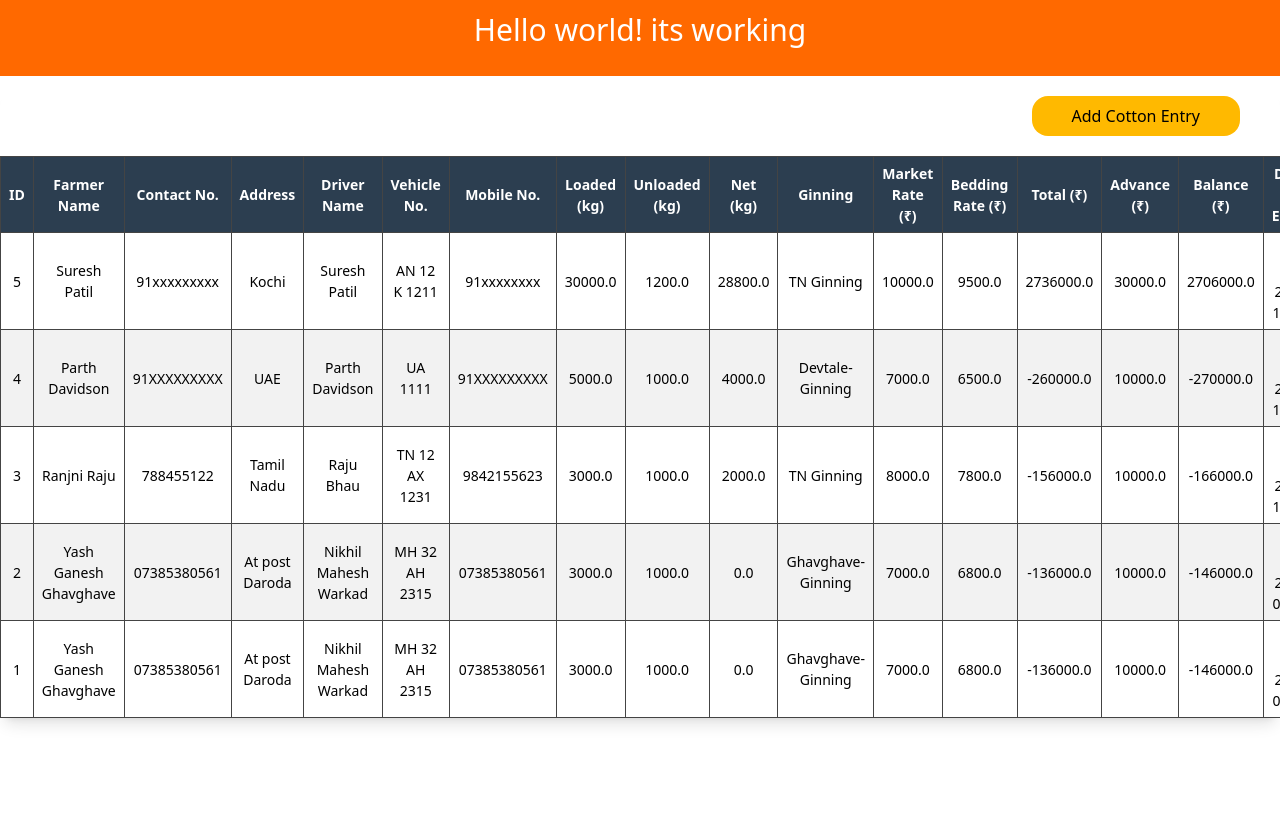
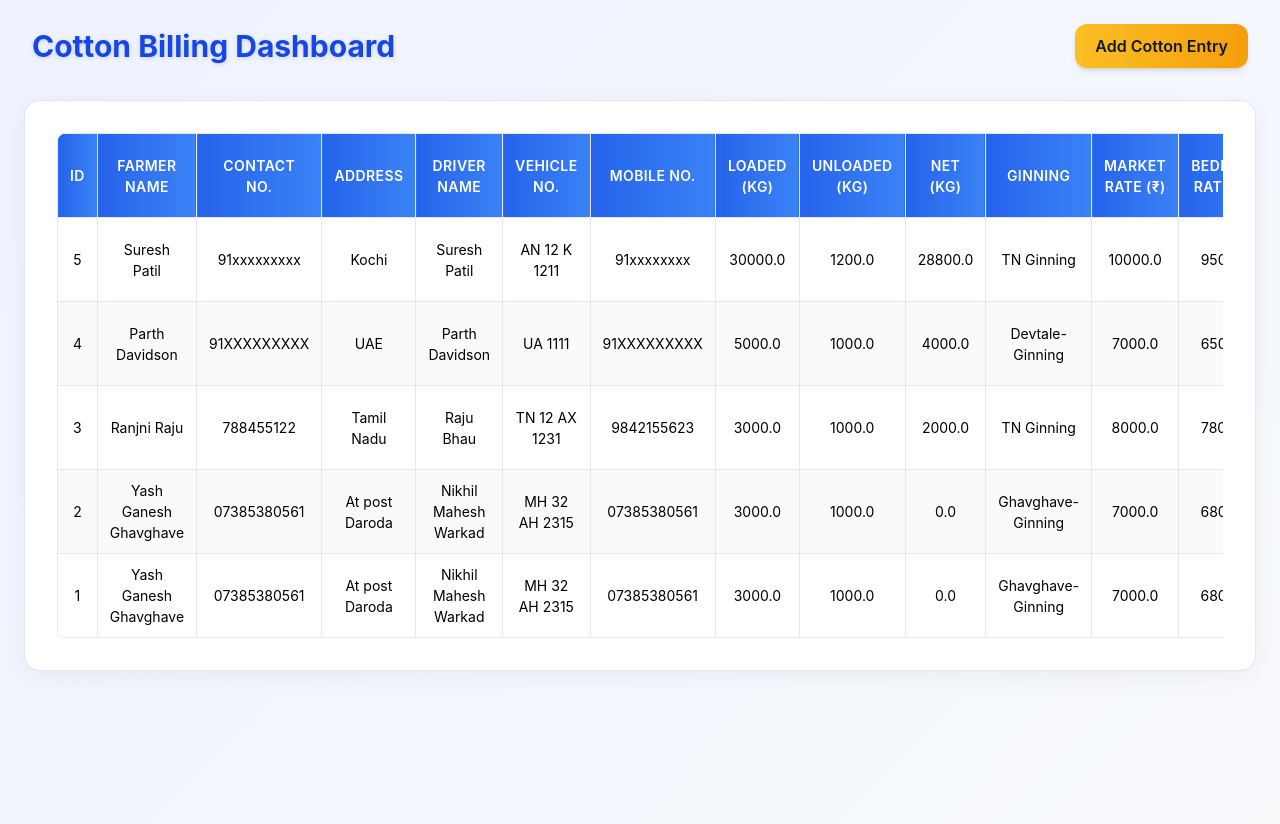
Before and after one commit to YashGhavghave/Billing-Software, a Django app: page /cottonapp/ in a window 1280 px wide. Before the commit the page ends 725 px from the top, so only its background shows below. Run offline with Django 5.2, Linux system fonts and the light colour scheme; data comes from the database, SQL or seed files in the repository; both versions use the stored data as it was after the commit; some libraries are stand-ins or nearby versions.

Commit message:
completed cotton working

```diff
--- a/CottonBilling/CottonApp/templates/CottonHome.html
+++ b/CottonBilling/CottonApp/templates/CottonHome.html
@@ -1,50 +1,123 @@
 {% extends "index.html" %}
+{% load static tailwind_tags %}
+
+<title>
+  {% block Title %} Cotton Billing | Dashboard {% endblock %}
+</title>
 
 {% block content %}
+{% tailwind_css %}
+
 <style>
-  /* Make table look like Excel sheet */
+  /* Page Layout Enhancements */
+  body {
+    background: linear-gradient(135deg, #eef2ff, #f8fafc);
+    min-height: 100vh;
+    font-family: 'Inter', sans-serif;
+  }
+
+  /* Table Styling */
   .excel-table {
-    border-collapse: collapse !important;
+    border-collapse: collapse;
     width: 100%;
-    background-color: #fff;
+    background: #fff;
+    border-radius: 10px;
+    overflow: hidden;
+    box-shadow: 0 4px 20px rgba(0, 0, 0, 0.05);
   }
+
   .excel-table th, .excel-table td {
-    border: 1px solid #444 !important;
-    padding: 6px 8px !important;
+    border: 1px solid #e5e7eb;
+    padding: 10px 12px;
+    text-align: center;
     font-size: 14px;
-    vertical-align: middle !important;
-    text-align: center !important;
   }
+
   .excel-table th {
-    background-color: #2c3e50 !important;
+    background: linear-gradient(to right, #2563eb, #3b82f6);
+    color: #fff;
+    font-weight: 600;
+    text-transform: uppercase;
+    letter-spacing: 0.4px;
+  }
+
+  .excel-table tr:nth-child(even) {
+    background-color: #f9fafb;
+  }
+
+  .excel-table tr:hover {
+    background-color: #e0f2fe;
+    transition: background-color 0.2s;
+  }
+
+  /* Card Styling */
+  .card {
+    border-radius: 16px;
+    background: white;
+    padding: 2rem;
+    box-shadow: 0 6px 24px rgba(0, 0, 0, 0.05);
+    margin-top: 2rem;
+  }
+
+  /* Header button */
+  .add-btn {
+    background: linear-gradient(to right, #fbbf24, #f59e0b);
+    color: #111827;
+    font-weight: 600;
+    padding: 10px 20px;
+    border-radius: 12px;
+    transition: all 0.2s ease-in-out;
+  }
+
+  .add-btn:hover {
+    transform: scale(1.05);
+    background: linear-gradient(to right, #facc15, #f59e0b);
+  }
+
+  .badge {
+    padding: 4px 10px;
+    border-radius: 12px;
+    font-size: 13px;
+    font-weight: 600;
+  }
+
+  .badge-success {
+    background-color: #22c55e;
     color: white;
-    font-weight: bold;
   }
-  .excel-table tr:nth-child(even) {
-    background-color: #f2f2f2;
+
+  .badge-danger {
+    background-color: #ef4444;
+    color: white;
   }
-  .excel-table tr:hover {
-    background-color: #e3f2fd;
+
+  .download-link {
+    color: #2563eb;
+    font-weight: 600;
+    text-decoration: none;
   }
-  .table-container {
-    overflow-x: auto;
-  }
-  .card {
-    border-radius: 12px;
+
+  .download-link:hover {
+    text-decoration: underline;
   }
 </style>
 
+<!-- Top Header Section -->
+<div class="flex justify-between items-center mb-6 mt-6 px-8">
+  <h1 class="text-3xl font-bold text-blue-700 drop-shadow-sm">
+    Cotton Billing Dashboard
+  </h1>
+  <a href="{% url 'Add Cotton' %}" class="add-btn shadow-md hover:shadow-lg">
+    Add Cotton Entry
+  </a>
+</div>
 
-
-
-
-<button class="bg-amber-400 absolute right-10 rounded-2xl px-10 p-2"><a href='{% url "Add Cotton" %}'>Add Cotton Entry</a></button>
-<div class="container mt-5">
-  <div class="card shadow-lg border-0 pt-15">
-
-    <div class="card-body bg-light">
+<!-- Main Table Section -->
+<div class="container mx-auto px-6">
+  <div class="card border border-gray-200">
+    <div class="card-body bg-gray-50 rounded-lg">
       {% if cotton_entries %}
-        <div class="table-container">
+        <div class="overflow-x-auto">
           <table class="excel-table">
             <thead>
               <tr>
@@ -87,24 +160,24 @@
                 <td>{{ item.ginning_name }}</td>
                 <td>{{ item.market_rate }}</td>
                 <td>{{ item.bedding_rate }}</td>
-                <td class="fw-bold text-success">{{ item.total_amount }}</td>
+                <td class="font-semibold text-green-600">{{ item.total_amount }}</td>
                 <td>{{ item.advance_paid }}</td>
-                <td class="fw-bold {% if item.balance_amount > 0 %}text-danger{% else %}text-success{% endif %}">
+                <td class="font-semibold {% if item.balance_amount > 0 %}text-red-600{% else %}text-green-600{% endif %}">
                   {{ item.balance_amount }}
                 </td>
                 <td>{{ item.date_of_entry|date:"d-m-Y H:i" }}</td>
                 <td>{{ item.date_of_unloading|date:"d-m-Y H:i" }}</td>
                 <td>
                   {% if item.is_paid %}
-                    <span class="badge bg-success">Paid</span>
+                    <span class="badge badge-success">Paid</span>
                   {% else %}
-                    <span class="badge bg-danger">Unpaid</span>
+                    <span class="badge badge-danger">Unpaid</span>
                   {% endif %}
                 </td>
                 <td>
-                  {% comment %} <a href="{% url 'download_receipt' item.id %}" class="btn btn-sm btn-outline-primary">
+                  <a href="{% url 'GenerateReceipt' item.id %}" class="download-link flex items-center justify-center gap-1">
                     <i class="bi bi-download"></i> Download
-                  </a> {% endcomment %}
+                  </a>
                 </td>
               </tr>
               {% endfor %}
@@ -112,11 +185,13 @@
           </table>
         </div>
       {% else %}
-        <div class="alert alert-info text-center fs-5 mb-0 rounded-3">
+        <div class="text-center text-gray-600 text-lg py-8">
+          <i class="bi bi-inbox text-4xl mb-3 text-blue-500"></i><br>
           No Cotton Data Available
         </div>
       {% endif %}
     </div>
   </div>
 </div>
+
 {% endblock %}
--- a/CottonBilling/CottonApp/urls.py
+++ b/CottonBilling/CottonApp/urls.py
@@ -4,5 +4,5 @@ from django.urls import path
 urlpatterns = [
     path('', views.home, name='home'),
     path('addcotton/', views.AddCotton, name='Add Cotton'),
-    path('invoice/pdf/<int:invoice_id>/', views.some_view, name='invoice_pdf')
+    path('invoice/pdf/<int:invoice_id>/', views.GenerateReceipt, name='GenerateReceipt')
 ]
--- a/CottonBilling/CottonApp/views.py
+++ b/CottonBilling/CottonApp/views.py
@@ -1,58 +1,162 @@
 from django.shortcuts import render, redirect
-from .models import CottonData, InvoiceSettings
+from .models import CottonData
 from .forms import  CottonDataForm
 from django.db.models import Q
-import reportlab
-from reportlab.pdfgen import canvas
-from django.http import FileResponse
-from . import views
+from reportlab.platypus import SimpleDocTemplate, Paragraph, Spacer, tables, TableStyle
+from reportlab.lib.styles import getSampleStyleSheet
+from reportlab.lib import colors
 import io
 from reportlab.lib import pagesizes
 from .models import InvoiceSettings
 from django.http import HttpResponse
+from reportlab.lib.pagesizes import A4, landscape
+from reportlab.lib.units import inch
+from django.http import HttpResponse
+from reportlab.platypus import SimpleDocTemplate, Table, TableStyle, Paragraph, Spacer
+from reportlab.lib import colors
+from reportlab.lib.pagesizes import A4
+from reportlab.lib.units import inch
+from reportlab.lib.styles import getSampleStyleSheet, ParagraphStyle
+import io
+from datetime import datetime
+from .models import CottonData
 
+def GenerateReceipt(request, invoice_id):
+    cotton_data = CottonData.objects.filter(id=invoice_id)
 
-def some_view(request, invoice_id):
+    if not cotton_data.exists():
+        return HttpResponse("Invoice not found", status=404)
 
-    invoice = InvoiceSettings.objects.get(id=invoice_id)
+    buffer = io.BytesIO()
+    styles = getSampleStyleSheet()
+    story = []
 
+    # --- Header Section ---
+    title_style = ParagraphStyle(
+        'Title',
+        fontSize=22,
+        textColor=colors.HexColor("#1E3A8A"),
+        alignment=1,  # Center
+        fontName="Helvetica-Bold",
+        spaceAfter=8,
+    )
+    subtitle_style = ParagraphStyle(
+        'Subtitle',
+        fontSize=12,
+        textColor=colors.HexColor("#4B5563"),
+        alignment=1,
+        spaceAfter=20,
+    )
 
-    response = HttpResponse(content_type='application/pdf')
-    response['Content-Disposition'] = 'attachment; filename="invoice.pdf"'
+    story.append(Paragraph("MANDI BILLING SOFTWARE", title_style))
+    story.append(Spacer(3, 9))
+    story.append(Paragraph("Cotton Billing Invoice", subtitle_style))
 
-    buffer= io.BytesIO()
-    p= canvas.Canvas(buffer, pagesize= pagesizes.A4)
-    p.setTitle(f"{invoice.customer_name}")
-    p.setFont("Helvetica", 12)
+    # --- Table Header and Data ---
+    data = [[
+        'Customer Name',
+        'Customer Contact',
+        'Driver Name',
+        'Vehicle Number',
+        'Ginning Name',
+        'Total Weight',
+        'Cotton Weight',
+        'Market Rate',
+        'Bedding Rate',
+        'Total Amount',
+        'Advance Paid',
+        'Balance Amount',
+    ]]
 
-    x, y = 200, 750
-    line_height = 20  # <-- spacing between lines (in points)
+    for cotton in cotton_data:
+        data.append([
+            cotton.name,
+            cotton.contact_number,
+            cotton.driver_name,
+            cotton.vehicle_number,
+            cotton.ginning_name,
+            str(cotton.loaded_vehicle_weight),
+            str(cotton.net_weight),
+            str(cotton.market_rate),
+            str(cotton.bedding_rate),
+            str(cotton.total_amount),
+            str(cotton.advance_paid),
+            str(cotton.balance_amount),
+        ])
 
-    lines = [
-        f"Bill Id: {invoice.id}",
-        f"Customer Name: {invoice.customer_name}",
-        f"Customer Contact: {invoice.customer_number}",
-        f"Driver Name: {invoice.driver_name}",
-        f"Vehicle Number: {invoice.vehicle_number}",
-        f"Ginning Name: {invoice.ginning_name}",
-        f"Total Weight: {invoice.total_weight}",
-        f"Cotton Weight: {invoice.cotton_weight}",
-        f"Market Rate: {invoice.market_rate}",
-        f"Bedding Rate: {invoice.bedding_rate}",
-        f"Total Amount: {invoice.total_amount}",
-        f"Advance Paid: {invoice.advance_paid}",
-        f"Balance Amount: Rs. {invoice.balance_amount}",
+    # --- Column Widths (your same config) ---
+    col_widths = [
+        1.6 * inch, 1.6 * inch, 1.6 * inch, 1.2 * inch,
+        1.6 * inch, 1.0 * inch, 1.0 * inch, 1.0 * inch,
+        1.2 * inch, 1.0 * inch, 1.0 * inch, 1.0 * inch
     ]
 
-    for line in lines:
-        p.drawString(x, y, line)
-        y -= line_height
+    # --- Professional Table Styling ---
+    table = Table(data, colWidths=col_widths)
+    table.setStyle(TableStyle([
+        # Header row
+        ('BACKGROUND', (0, 0), (-1, 0), colors.HexColor("#2563EB")),
+        ('TEXTCOLOR', (0, 0), (-1, 0), colors.whitesmoke),
+        ('FONTNAME', (0, 0), (-1, 0), 'Helvetica-Bold'),
+        ('ALIGN', (0, 0), (-1, 0), 'CENTER'),
+        ('FONTSIZE', (0, 0), (-1, 0), 10),
+        ('BOTTOMPADDING', (0, 0), (-1, 0), 10),
 
-    p.showPage()
-    p.save()
+        # Data rows
+        ('FONTNAME', (0, 1), (-1, -1), 'Helvetica'),
+        ('FONTSIZE', (1, 0), (-1, 1), 9),
+        ('ALIGN', (0, 1), (-1, -1), 'CENTER'),
+        ('ROWBACKGROUNDS', (0, 1), (-1, -1), [colors.whitesmoke, colors.HexColor("#F9FAFB")]),
+
+        # Borders
+        ('GRID', (0, 0), (-1, -1), 0.5, colors.grey),
+        ('BOX', (0, 0), (-1, -1), 1, colors.HexColor("#2563EB")),
+    ]))
+
+    # --- Page Size Calculation (unchanged) ---
+    table_width, table_height = table.wrap(0, 0)
+    left_margin = right_margin = 50
+    top_margin = bottom_margin = 30
+    page_width = table_width + left_margin + right_margin
+    page_height = table_height + top_margin + bottom_margin
+    min_width, min_height = A4
+    page_width = max(page_width, min_width)
+    page_height = max(page_height, min_height)
+
+    # --- Document Setup (same as your version) ---
+    doc = SimpleDocTemplate(
+        buffer,
+        pagesize=(page_width, page_height),
+        leftMargin=left_margin,
+        rightMargin=right_margin,
+        topMargin=top_margin,
+        bottomMargin=bottom_margin
+    )
+
+    doc.title=f'Cotton Billing Invoice - {cotton_data.first().name}'
+
+    # --- Add to PDF ---
+    story.append(Spacer(1, 12))
+    story.append(table)
+    story.append(Spacer(1, 24))
+
+    # --- Footer Section ---
+    footer_style = ParagraphStyle(
+        'Footer',
+        fontSize=9,
+        alignment=1,
+        textColor=colors.HexColor("#6B7280")
+    )
+    story.append(Paragraph("Thank you for choosing Mandi Billing Software.", footer_style))
+    story.append(Paragraph("support@mandibilling.com | +91 98765 43210", footer_style))
+
+    # --- Build PDF ---
+    doc.build(story)
     buffer.seek(0)
-    return FileResponse(buffer, as_attachment=True, filename=('iti.pdf'))
 
+    response = HttpResponse(buffer, content_type='application/pdf')
+    response['Content-Disposition'] = 'inline; filename=cotton_bill.pdf'
+    return response
 
 # Create your views here.
 def home(request):
--- a/CottonBilling/templates/index.html
+++ b/CottonBilling/templates/index.html
@@ -8,9 +8,9 @@
     {% tailwind_css %}
 </head>
 <body>
-        <h1 class="h-19 bg-orange-500 text-center text-white text-3xl p-3">
-            {% block header %}Hello world! its working{% endblock %}
-        </h1>
+        {% comment %} <h1 class="h-19 bg-orange-500 text-center text-white text-3xl p-3">
+           Hello world! its working
+        </h1> {% endcomment %}
     <div class="form">
         {% block form %}{% endblock %}
     </div>
--- a/CottonBilling/theme/static/css/dist/styles.css
+++ b/CottonBilling/theme/static/css/dist/styles.css
@@ -9,11 +9,14 @@
     --font-mono: ui-monospace, SFMono-Regular, Menlo, Monaco, Consolas, "Liberation Mono",
       "Courier New", monospace;
     --color-red-500: oklch(63.7% 0.237 25.331);
+    --color-red-600: oklch(57.7% 0.245 27.325);
     --color-orange-500: oklch(70.5% 0.213 47.604);
     --color-amber-400: oklch(82.8% 0.189 84.429);
     --color-green-600: oklch(62.7% 0.194 149.214);
     --color-green-700: oklch(52.7% 0.154 150.069);
     --color-blue-100: oklch(93.2% 0.032 255.585);
+    --color-blue-400: oklch(70.7% 0.165 254.624);
+    --color-blue-500: oklch(62.3% 0.214 259.815);
     --color-blue-600: oklch(54.6% 0.245 262.881);
     --color-blue-700: oklch(48.8% 0.243 264.376);
     --color-indigo-600: oklch(51.1% 0.262 276.966);
@@ -23,7 +26,7 @@
     --color-gray-200: oklch(92.8% 0.006 264.531);
     --color-gray-300: oklch(87.2% 0.01 258.338);
     --color-gray-400: oklch(70.7% 0.022 261.325);
-    --color-gray-500: oklch(55.1% 0.027 264.364);
+    --color-gray-600: oklch(44.6% 0.03 256.802);
     --color-gray-700: oklch(37.3% 0.034 259.733);
     --color-gray-800: oklch(27.8% 0.033 256.848);
     --color-black: #000;
@@ -31,13 +34,16 @@
     --spacing: 0.25rem;
     --container-lg: 32rem;
     --container-2xl: 42rem;
-    --container-3xl: 48rem;
     --text-sm: 0.875rem;
     --text-sm--line-height: calc(1.25 / 0.875);
+    --text-lg: 1.125rem;
+    --text-lg--line-height: calc(1.75 / 1.125);
     --text-2xl: 1.5rem;
     --text-2xl--line-height: calc(2 / 1.5);
     --text-3xl: 1.875rem;
     --text-3xl--line-height: calc(2.25 / 1.875);
+    --text-4xl: 2.25rem;
+    --text-4xl--line-height: calc(2.5 / 2.25);
     --text-5xl: 3rem;
     --text-5xl--line-height: 1;
     --font-weight-medium: 500;
@@ -46,9 +52,9 @@
     --tracking-normal: 0em;
     --tracking-wide: 0.025em;
     --leading-normal: 1.5;
-    --radius-md: 0.375rem;
     --radius-lg: 0.5rem;
     --radius-2xl: 1rem;
+    --drop-shadow-sm: 0 1px 2px rgb(0 0 0 / 0.15);
     --default-transition-duration: 150ms;
     --default-transition-timing-function: cubic-bezier(0.4, 0, 0.2, 1);
     --default-font-family: var(--font-sans);
@@ -372,18 +352,14 @@
   .overflow-hidden {
     overflow: hidden;
   }
+  .overflow-x-auto {
+    overflow-x: auto;
+  }
   .rounded-2xl {
     border-radius: var(--radius-2xl);
   }
   .rounded-lg {
     border-radius: var(--radius-lg);
-  }
-  .rounded-md {
-    border-radius: var(--radius-md);
-  }
-  .rounded-t-2xl {
-    border-top-left-radius: var(--radius-2xl);
-    border-top-right-radius: var(--radius-2xl);
   }
   .border {
     border-style: var(--tw-border-style);
@@ -584,9 +555,18 @@
     --tw-shadow: 0 10px 15px -3px var(--tw-shadow-color, rgb(0 0 0 / 0.1)), 0 4px 6px -4px var(--tw-shadow-color, rgb(0 0 0 / 0.1));
     box-shadow: var(--tw-inset-shadow), var(--tw-inset-ring-shadow), var(--tw-ring-offset-shadow), var(--tw-ring-shadow), var(--tw-shadow);
   }
+  .shadow-md {
+    --tw-shadow: 0 4px 6px -1px var(--tw-shadow-color, rgb(0 0 0 / 0.1)), 0 2px 4px -2px var(--tw-shadow-color, rgb(0 0 0 / 0.1));
+    box-shadow: var(--tw-inset-shadow), var(--tw-inset-ring-shadow), var(--tw-ring-offset-shadow), var(--tw-ring-shadow), var(--tw-shadow);
+  }
   .shadow-xl {
     --tw-shadow: 0 20px 25px -5px var(--tw-shadow-color, rgb(0 0 0 / 0.1)), 0 8px 10px -6px var(--tw-shadow-color, rgb(0 0 0 / 0.1));
     box-shadow: var(--tw-inset-shadow), var(--tw-inset-ring-shadow), var(--tw-ring-offset-shadow), var(--tw-ring-shadow), var(--tw-shadow);
+  }
+  .drop-shadow-sm {
+    --tw-drop-shadow-size: drop-shadow(0 1px 2px var(--tw-drop-shadow-color, rgb(0 0 0 / 0.15)));
+    --tw-drop-shadow: drop-shadow(var(--drop-shadow-sm));
+    filter: var(--tw-blur,) var(--tw-brightness,) var(--tw-contrast,) var(--tw-grayscale,) var(--tw-hue-rotate,) var(--tw-invert,) var(--tw-saturate,) var(--tw-sepia,) var(--tw-drop-shadow,);
   }
   .transition {
     transition-property: color, background-color, border-color, outline-color, text-decoration-color, fill, stroke, --tw-gradient-from, --tw-gradient-via, --tw-gradient-to, opacity, box-shadow, transform, translate, scale, rotate, filter, -webkit-backdrop-filter, backdrop-filter, display, content-visibility, overlay, pointer-events;
@@ -623,11 +598,45 @@
       background-color: var(--color-indigo-700);
     }
   }
+  @media (hover: hover) {
+    .hover\:shadow-lg:hover {
+      --tw-shadow: 0 10px 15px -3px var(--tw-shadow-color, rgb(0 0 0 / 0.1)), 0 4px 6px -4px var(--tw-shadow-color, rgb(0 0 0 / 0.1));
+      box-shadow: var(--tw-inset-shadow), var(--tw-inset-ring-shadow), var(--tw-ring-offset-shadow), var(--tw-ring-shadow), var(--tw-shadow);
+    }
+  }
+  .focus\:ring-2:focus {
+    --tw-ring-shadow: var(--tw-ring-inset,) 0 0 0 calc(2px + var(--tw-ring-offset-width)) var(--tw-ring-color, currentcolor);
+    box-shadow: var(--tw-inset-shadow), var(--tw-inset-ring-shadow), var(--tw-ring-offset-shadow), var(--tw-ring-shadow), var(--tw-shadow);
+  }
+  .focus\:outline-none:focus {
+    --tw-outline-style: none;
+    outline-style: none;
+  }
   @media (width >= 48rem) {
     .md\:grid-cols-2 {
       grid-template-columns: repeat(2, minmax(0, 1fr));
     }
   }
+}
+@property --tw-rotate-x {
+  syntax: "*";
+  inherits: false;
+}
+@property --tw-rotate-y {
+  syntax: "*";
+  inherits: false;
+}
+@property --tw-rotate-z {
+  syntax: "*";
+  inherits: false;
+}
+@property --tw-skew-x {
+  syntax: "*";
+  inherits: false;
+}
+@property --tw-skew-y {
+  syntax: "*";
+  inherits: false;
 }
 @property --tw-space-y-reverse {
   syntax: "*";
@@ -763,9 +772,67 @@
   inherits: false;
   initial-value: 0 0 #0000;
 }
+@property --tw-blur {
+  syntax: "*";
+  inherits: false;
+}
+@property --tw-brightness {
+  syntax: "*";
+  inherits: false;
+}
+@property --tw-contrast {
+  syntax: "*";
+  inherits: false;
+}
+@property --tw-grayscale {
+  syntax: "*";
+  inherits: false;
+}
+@property --tw-hue-rotate {
+  syntax: "*";
+  inherits: false;
+}
+@property --tw-invert {
+  syntax: "*";
+  inherits: false;
+}
+@property --tw-opacity {
+  syntax: "*";
+  inherits: false;
+}
+@property --tw-saturate {
+  syntax: "*";
+  inherits: false;
+}
+@property --tw-sepia {
+  syntax: "*";
+  inherits: false;
+}
+@property --tw-drop-shadow {
+  syntax: "*";
+  inherits: false;
+}
+@property --tw-drop-shadow-color {
+  syntax: "*";
+  inherits: false;
+}
+@property --tw-drop-shadow-alpha {
+  syntax: "<percentage>";
+  inherits: false;
+  initial-value: 100%;
+}
+@property --tw-drop-shadow-size {
+  syntax: "*";
+  inherits: false;
+}
 @layer properties {
   @supports ((-webkit-hyphens: none) and (not (margin-trim: inline))) or ((-moz-orient: inline) and (not (color:rgb(from red r g b)))) {
     *, ::before, ::after, ::backdrop {
+      --tw-rotate-x: initial;
+      --tw-rotate-y: initial;
+      --tw-rotate-z: initial;
+      --tw-skew-x: initial;
+      --tw-skew-y: initial;
       --tw-space-y-reverse: 0;
       --tw-space-x-reverse: 0;
       --tw-border-style: solid;
@@ -795,6 +862,19 @@
       --tw-ring-offset-width: 0px;
       --tw-ring-offset-color: #fff;
       --tw-ring-offset-shadow: 0 0 #0000;
+      --tw-blur: initial;
+      --tw-brightness: initial;
+      --tw-contrast: initial;
+      --tw-grayscale: initial;
+      --tw-hue-rotate: initial;
+      --tw-invert: initial;
+      --tw-opacity: initial;
+      --tw-saturate: initial;
+      --tw-sepia: initial;
+      --tw-drop-shadow: initial;
+      --tw-drop-shadow-color: initial;
+      --tw-drop-shadow-alpha: 100%;
+      --tw-drop-shadow-size: initial;
     }
   }
 }
```
Also changed, not shown: other parts of CottonBilling/theme/static/css/dist/styles.css (+33 -69 lines), CottonBilling/CottonApp/forms.py (+24 -1 lines), CottonBilling/CottonApp/models.py (+10 -10 lines), CottonBilling/CottonApp/templates/add_cotton.html (+44 -0 lines), CottonBilling/db.sqlite3.
